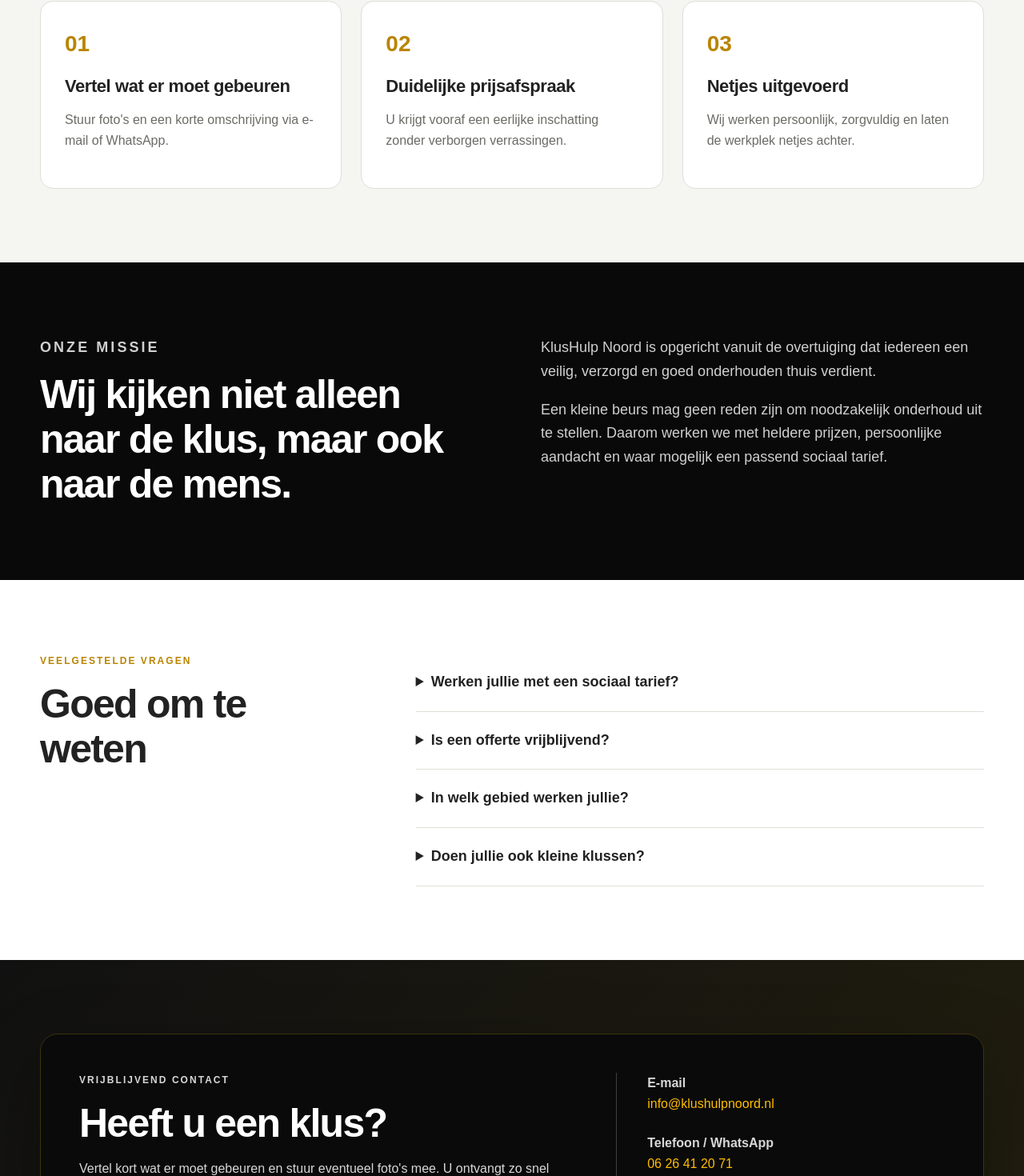
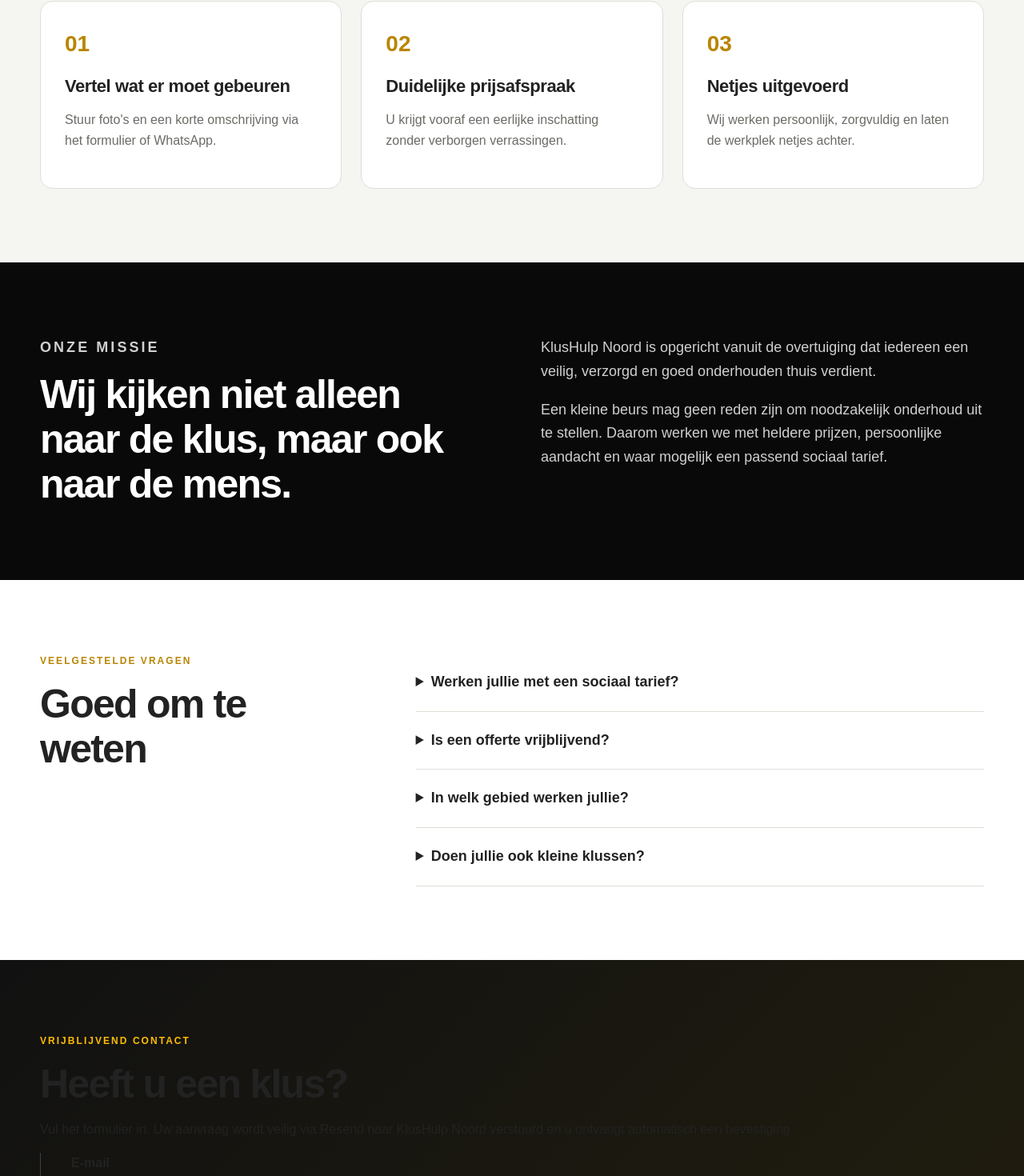
Before and after one commit to Jv420/KlusHulp-Noord-Website, a Next.js app: page / in a window 1280 px wide. Shown: the part 2003-3473 px from the top of the page at 80% size. Built offline with nearby package versions, Linux system fonts and the light colour scheme.

Commit message:
Gebruik Resend offerteformulier op de website

```diff
--- a/app/page.tsx
+++ b/app/page.tsx
@@ -1,4 +1,5 @@
 import Image from "next/image";
+import ContactForm from "./components/ContactForm";
 
 const services = [
   ["Montage & kleine klussen", "Meubels monteren, lampen ophangen, planken plaatsen en andere klussen in en om het huis."],
@@ -8,7 +9,7 @@
   ["Tuin & buiten", "Schuttingen, kleine tuinprojecten, onderhoud en herstel van buitenwerk."],
   ["Klein auto-onderhoud", "Eenvoudige onderhoudswerkzaamheden op afspraak, transparant en betaalbaar."],
 ];
-const steps = [["01","Vertel wat er moet gebeuren","Stuur foto's en een korte omschrijving via e-mail of WhatsApp."],["02","Duidelijke prijsafspraak","U krijgt vooraf een eerlijke inschatting zonder verborgen verrassingen."],["03","Netjes uitgevoerd","Wij werken persoonlijk, zorgvuldig en laten de werkplek netjes achter."]];
+const steps = [["01","Vertel wat er moet gebeuren","Stuur foto's en een korte omschrijving via het formulier of WhatsApp."],["02","Duidelijke prijsafspraak","U krijgt vooraf een eerlijke inschatting zonder verborgen verrassingen."],["03","Netjes uitgevoerd","Wij werken persoonlijk, zorgvuldig en laten de werkplek netjes achter."]];
 const faq = [["Werken jullie met een sociaal tarief?","Ja. Voor mensen met een minimuminkomen, AOW of een beperking bekijken we discreet wat mogelijk is."],["Is een offerte vrijblijvend?","Ja. Een eerste prijsinschatting of offerte is vrijblijvend, tenzij vooraf anders afgesproken."],["In welk gebied werken jullie?","KlusHulp Noord is actief in Noord-Nederland. Neem contact op om uw locatie te controleren."],["Doen jullie ook kleine klussen?","Juist. Ook voor één lamp, plank, lekkende kitrand of kleine reparatie kunt u contact opnemen."]];
 
 export default function Home() {
@@ -24,7 +25,7 @@
       <section id="werkwijze" className="section muted"><div className="wrap"><p className="eyebrow dark">Zo werkt het</p><h2>In drie duidelijke stappen</h2><div className="steps">{steps.map(([n,t,d])=><article key={n}><strong>{n}</strong><h3>{t}</h3><p>{d}</p></article>)}</div></div></section>
       <section id="over" className="section black"><div className="wrap about-grid"><div><p className="eyebrow">Onze missie</p><h2>Wij kijken niet alleen naar de klus, maar ook naar de mens.</h2></div><div><p>KlusHulp Noord is opgericht vanuit de overtuiging dat iedereen een veilig, verzorgd en goed onderhouden thuis verdient.</p><p>Een kleine beurs mag geen reden zijn om noodzakelijk onderhoud uit te stellen. Daarom werken we met heldere prijzen, persoonlijke aandacht en waar mogelijk een passend sociaal tarief.</p></div></div></section>
       <section id="faq" className="section"><div className="wrap faq-grid"><div><p className="eyebrow dark">Veelgestelde vragen</p><h2>Goed om te weten</h2></div><div>{faq.map(([q,a])=><details key={q}><summary>{q}</summary><p>{a}</p></details>)}</div></div></section>
-      <section id="contact" className="section contact-section"><div className="wrap contact-card"><div><p className="eyebrow">Vrijblijvend contact</p><h2>Heeft u een klus?</h2><p>Vertel kort wat er moet gebeuren en stuur eventueel foto's mee. U ontvangt zo snel mogelijk een duidelijke reactie.</p><div className="actions"><a className="btn" href="mailto:info@klushulpnoord.nl?subject=Offerteaanvraag%20KlusHulp%20Noord">E-mail sturen</a><a className="btn secondary" href={whatsapp} target="_blank" rel="noreferrer">WhatsApp</a></div></div><div className="contact-info"><p><strong>E-mail</strong><br/><a href="mailto:info@klushulpnoord.nl">info@klushulpnoord.nl</a></p><p><strong>Telefoon / WhatsApp</strong><br/><a href={phoneHref}>{displayPhone}</a></p><p><strong>Werkgebied</strong><br/>Noord-Nederland</p><p><strong>Documenten</strong><br/><a href="/Documenten/README.html">Offerte-, factuur- en werkbontemplates</a></p></div></div></section>
+      <section id="contact" className="section contact-section"><div className="wrap contact-layout"><div className="contact-copy"><p className="eyebrow">Vrijblijvend contact</p><h2>Heeft u een klus?</h2><p>Vul het formulier in. Uw aanvraag wordt veilig via Resend naar KlusHulp Noord verstuurd en u ontvangt automatisch een bevestiging.</p><div className="contact-info"><p><strong>E-mail</strong><br/><a href="mailto:info@klushulpnoord.nl">info@klushulpnoord.nl</a></p><p><strong>Telefoon / WhatsApp</strong><br/><a href={phoneHref}>{displayPhone}</a></p><p><strong>Werkgebied</strong><br/>Noord-Nederland</p></div><div className="actions"><a className="btn secondary" href={whatsapp} target="_blank" rel="noreferrer">Liever WhatsApp?</a></div></div><ContactForm/></div></section>
     </main>
     <footer><div className="wrap footer-grid"><Image src="/logo-klushulp-noord.svg" alt="KlusHulp Noord" width={240} height={109}/><div><strong>KlusHulp Noord</strong><br/>Betaalbaar • Betrouwbaar • Voor Iedereen</div><div>© {new Date().getFullYear()} KlusHulp Noord<br/><a href="mailto:info@klushulpnoord.nl">info@klushulpnoord.nl</a><br/><a href={phoneHref}>{displayPhone}</a></div></div></footer>
     <a className="floating-whatsapp" href={whatsapp} target="_blank" rel="noreferrer">WhatsApp</a>
```
